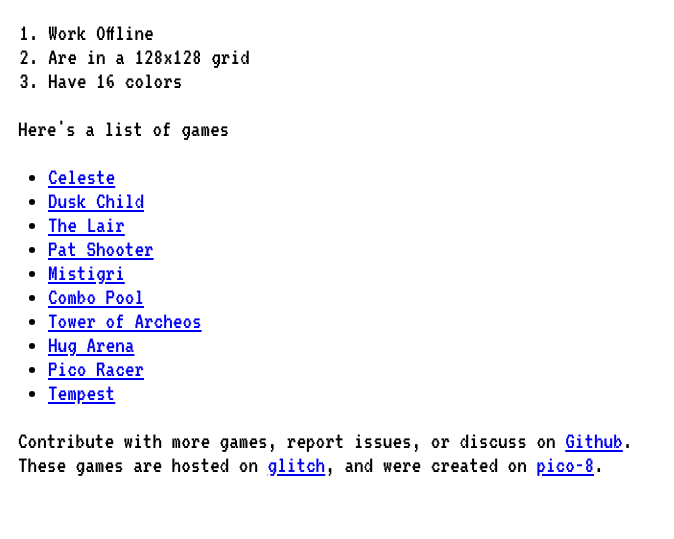
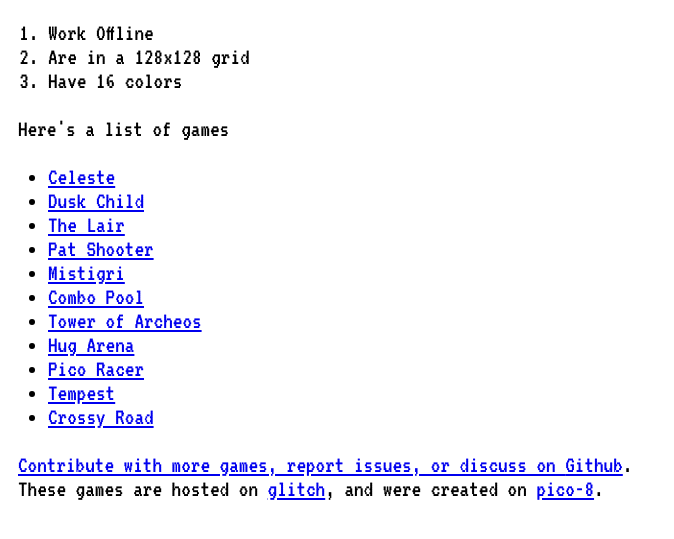
Before and after one commit to GGsuii99/offline, a website: page public/index.html in a window 1280 px wide. Shown: the part 83-622 px from the top of the page, without its empty margins (0-674 px from the left). Drawn offline with Linux system fonts and the light colour scheme.

Commit message:
Update index.html

```diff
--- a/public/index.html
+++ b/public/index.html
@@ -29,6 +29,7 @@
           <li><a href="hug.html">Hug Arena</a></li>
           <li><a href="racer.html">Pico Racer</a></li>
           <li><a href="tempest.html">Tempest</a></li>
+           <li><a href="/crossyroad/index.html">Crossy Road</li>
         </ul>
         <p>
           Contribute with more games, report issues, or discuss on <a href="https://github.com/jajoosam/ofline">Github</a>.<br>These games are hosted on <a href="https://glitch.com/~ofline">glitch</a>, and were created on <a href="https://www.lexaloffle.com/pico-8.php">pico-8</a>.
```
